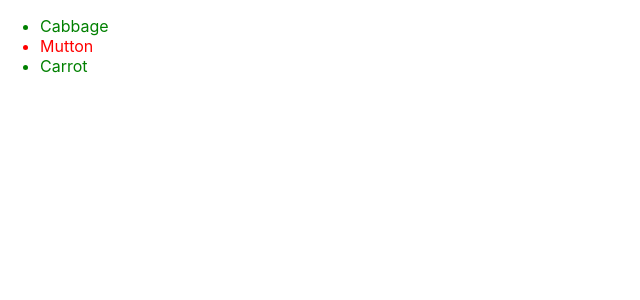
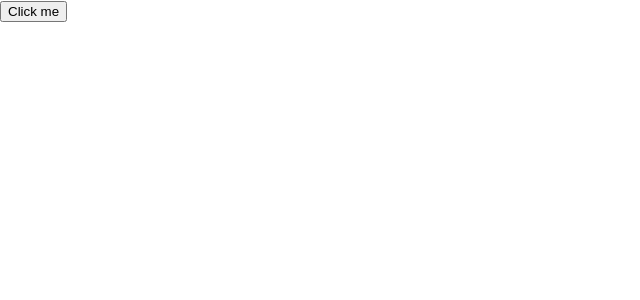
Before and after one commit to abhi3700/My_Learning_NodeJSTS, a React (Create React App) app in the folder libs/react/my-app/: page / in a window 1280 px wide. Shown: the top 300 px of the page, without its empty margins (0-640 px from the left). Built offline with nearby package versions, Linux system fonts and the light colour scheme.

Commit message:
clickMe button using event handler along with alert msg

```diff
--- a/libs/react/my-app/src/App.js
+++ b/libs/react/my-app/src/App.js
@@ -1,21 +1,15 @@
 import './App.css';
 
-const products = [
-  { name: 'Cabbage', isVeg: true, id: 1 },
-  { name: 'Mutton', isVeg: false, id: 2 },
-  { name: 'Carrot', isVeg: true, id: 3 },
-];
+function MyButton() {
+  function handleClick() {
+    alert('button clicked');
+  }
+
+  return <button onClick={handleClick}>Click me</button>;
+}
 
 function App() {
-  const listProducts = products.map(product => {
-    return (
-      <li key={product.id} style={{ color: product.isVeg ? 'green' : 'red' }}>
-        {product.name}
-      </li>
-    );
-  });
-
-  return <ul>{listProducts}</ul>;
+  return <MyButton />;
 }
 
 export default App;
```
Also changed, not shown: 1 other file (tests, documents, lock files or other folders).
